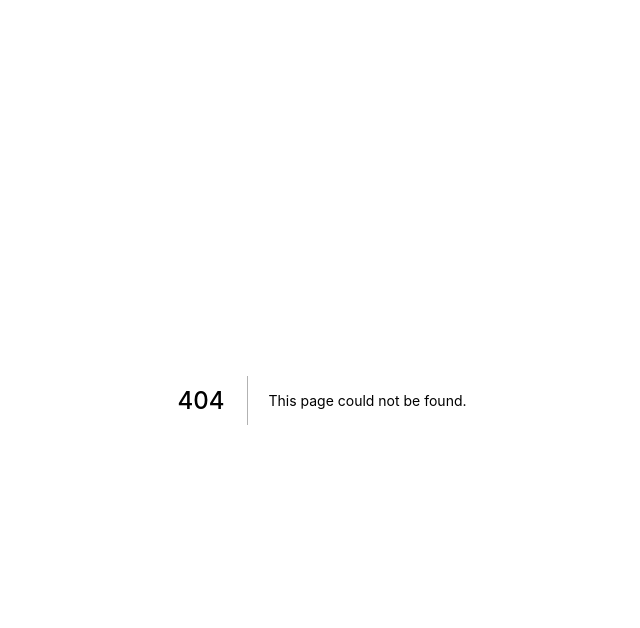
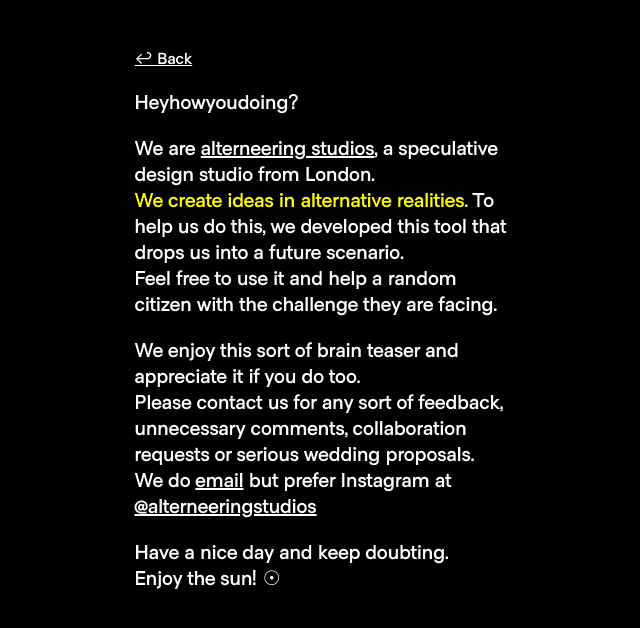
Before and after one commit to iamlucamilan/a-brief-future, a Next.js app: page /about in a window 1280 px wide. Before the commit this address had no page. Shown: the top 628 px of the page, without its empty margins (318-958 px from the left). Built offline with nearby package versions, Linux system fonts and the light colour scheme.

Commit message:
add about page

```diff
--- a/package.json
+++ b/package.json
@@ -11,6 +11,7 @@
     "dotenv": "^8.2.0",
     "firebase": "^7.14.3",
     "firebase-admin": "^8.12.1",
+    "framer-motion": "^2.3.0",
     "next": "9.3.6",
     "react": "16.13.1",
     "react-dom": "16.13.1"
--- /dev/null
+++ b/pages/about.js
@@ -0,0 +1,32 @@
+import Head from 'next/head'
+import Link from 'next/link'
+
+
+function About({  }) {
+
+
+  return (
+    <div className="container about">
+
+        {/* <img src="/a-brief-future-logo.svg" alt="A brief future logo" className="logo" /> */}
+
+        <Link href="/">
+          <a>↩︎ Back </a>
+        </Link>
+
+        <p>
+          Heyhowyoudoing?
+        </p>
+        <p>
+          We are <a href="https://www.alterneering.com" target="_blank">alterneering studios</a>, a speculative design studio from London. <br/> <span className="highlight">We create ideas in alternative realities.</span> To help us do this, we developed this tool that drops us into a future scenario. <br/> Feel free to use it and help a random citizen with the challenge they are facing.
+        </p>
+        <p>
+          We enjoy this sort of brain teaser and appreciate it if you do too. <br/>Please contact us for any sort of feedback, unnecessary comments, collaboration requests or serious wedding proposals. <br/>We do <a href="mailto:hq@alterneeringstudios.com&subject=Yo!&body=Hello email sender, we appreciate you. Did you enjoyed the sun lately?">email</a> but prefer Instagram at <a href="https://www.instagram.com/alterneeringstudios" target="_blank">@alterneeringstudios</a>
+        </p>
+        <p>
+          Have a nice day and keep doubting. <br/>Enjoy the sun! ☉
+        </p>
+    </div>
+  )
+}
+export default About
--- a/styles.css
+++ b/styles.css
@@ -113,3 +113,37 @@ footer a {
 footer img {
   width: 80px;
 }
+
+.example {
+  background-color: white;
+  border-radius: 30px;
+  width: 150px;
+  height: 150px;
+  display: block;
+}
+
+
+.about-link {
+  color: #FFFFFF;
+  font-size: 32px;
+  text-decoration: none;
+  position: absolute;
+  right: 40px;
+  top: 40px;
+}
+
+.container.about {
+  padding-top: 40px;
+}
+
+.container.about p {
+  font-size: 20px;
+  font-weight: 100;
+  line-height: 130%;
+  text-align: left;
+}
+
+.container.about a {
+  text-decoration: underline;
+  color: white;
+}
```
Also changed, not shown: pages/index.js (+19 -0 lines), 2 other files (tests, documents, lock files or other folders).
